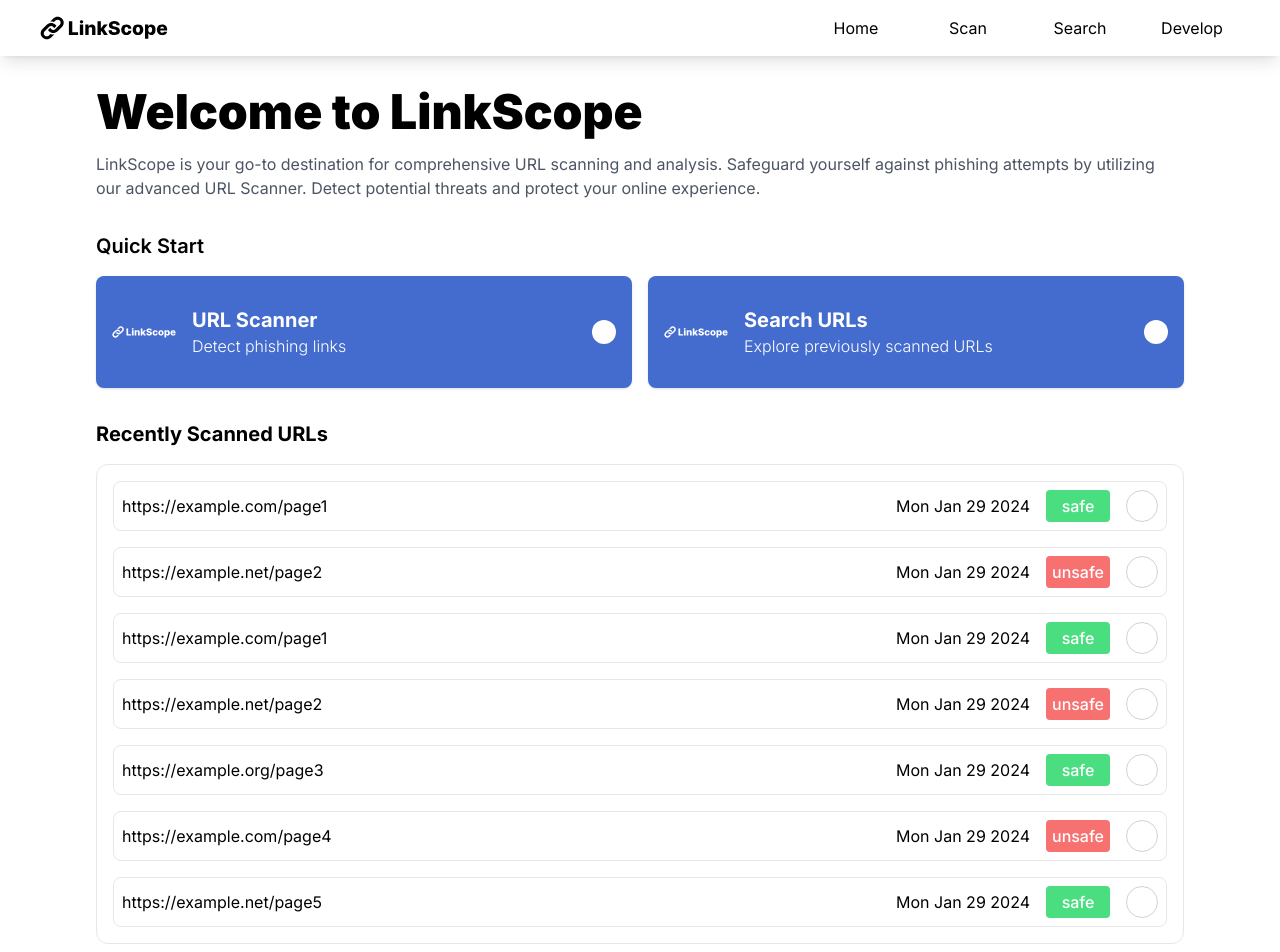
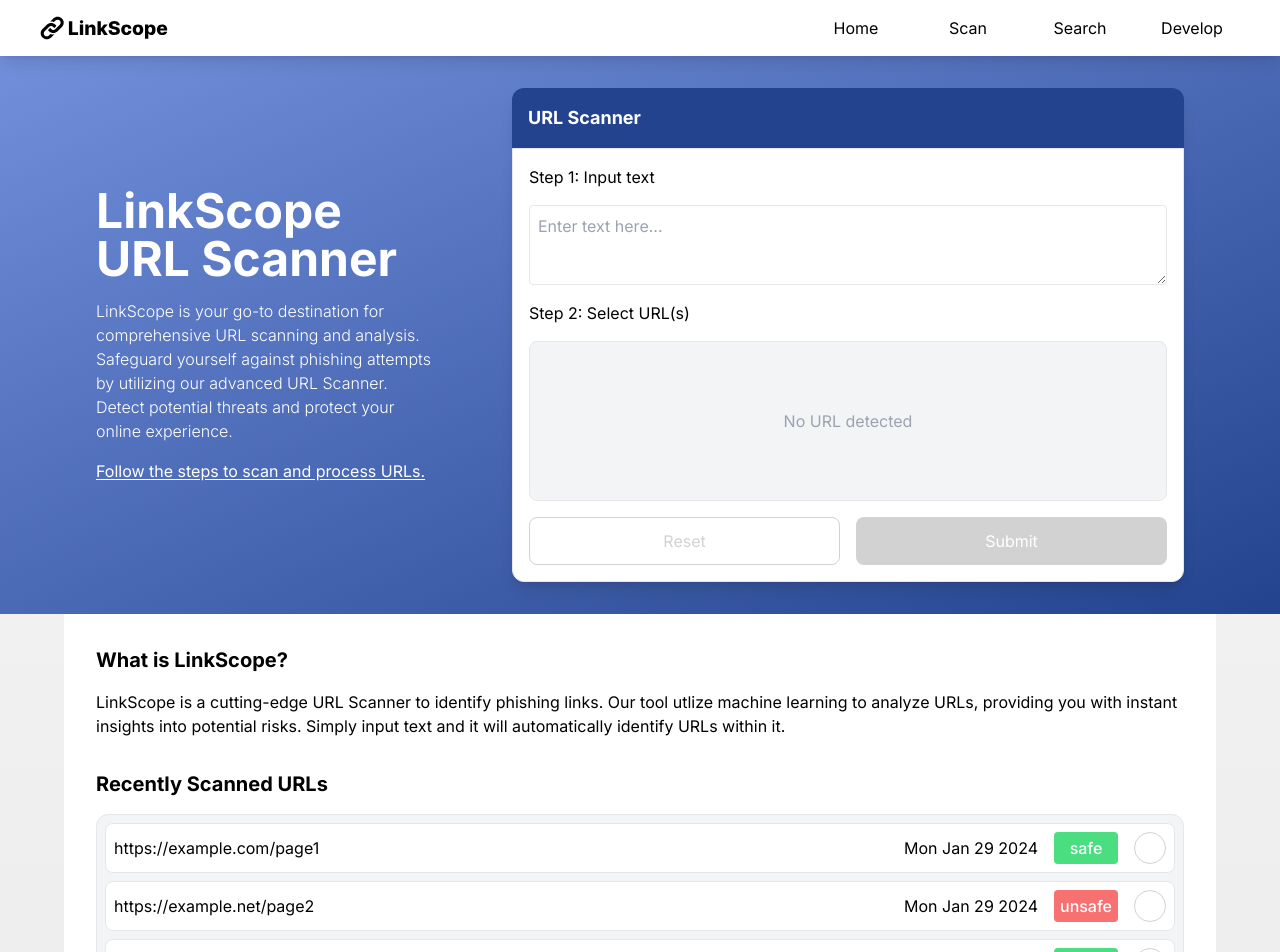
Before and after one commit to Senior-Synergy/linkscope-front, a Next.js app: page / in a window 1280 px wide. Shown: the top 952 px of the page. Built offline with nearby package versions, Linux system fonts and the light colour scheme.

Commit message:
Update overall UI designs and color usage to the current design

```diff
--- a/src/app/develop/page.tsx
+++ b/src/app/develop/page.tsx
@@ -2,7 +2,7 @@ import React from "react";
 
 function DevelopPage() {
   return (
-    <main className="p-8 self-center w-full max-w-5xl">
+    <main className="flex flex-col flex-auto gap-4 p-4 md:p-8 self-center w-full max-w-6xl bg-white">
       <header>
         <h1 className="text-3xl font-bold mb-4">Develop Page</h1>
         <p className="text-gray-600">
@@ -84,6 +84,10 @@ function DevelopPage() {
           </div>
         </div>
       </div>
+
+      <footer className="mt-8 text-gray-500 text-sm">
+        <p>LinkScope | Senior Synergy</p>
+      </footer>
     </main>
   );
 }
--- a/src/app/globals.css
+++ b/src/app/globals.css
@@ -7,8 +7,8 @@
 
 :root {
   --foreground-rgb: 0, 0, 0;
-  --background-start-rgb: 255, 255, 255;
-  --background-end-rgb: 255, 255, 255;
+  --background-start-rgb: 245, 245, 245;
+  --background-end-rgb: 235, 235, 235;
 }
 
 /* @media (prefers-color-scheme: dark) {
--- a/src/app/page.tsx
+++ b/src/app/page.tsx
@@ -1,7 +1,6 @@
 import Scanner from "@/components/scanner/Scanner";
 import SearchResultDisplay from "@/components/search/SearchResultDisplay";
 import { SearchResult, Verdict } from "@/types/searchTypes";
-import Image from "next/image";
 
 function Home() {
   const dummySearchResults: SearchResult[] = [
@@ -45,20 +44,56 @@ function Home() {
 
   return (
     <>
-      <main className="flex flex-col space-y-8 p-4 md:p-8 self-center w-full max-w-6xl">
-        <header>
-          <h1 className="text-5xl font-black mb-4">
-            Welcome to LinkScope
-          </h1>
-          <p className="text-gray-600">
+      <div className="flex items-center justify-center bg-gradient-to-br from-primary-light to-primary-dark">
+        <div className="flex flex-col md:flex-row items-center gap-8 md:gap-20 w-full max-w-6xl p-8">
+          <header className="w-full md:w-1/3 space-y-4">
+            {/* <Image
+              src={"/logo/logo-white.svg"}
+              alt="logo"
+              width={128}
+              height={32}
+            /> */}
+            <h1 className="text-5xl font-bold text-white">LinkScope URL Scanner</h1>
+            <p className="text-white font-light">
               LinkScope is your go-to destination for comprehensive URL scanning
               and analysis. Safeguard yourself against phishing attempts by
               utilizing our advanced URL Scanner. Detect potential threats and
               protect your online experience.
             </p>
+            <p className="text-white underline underline-offset-2">
+              Follow the steps to scan and process URLs.
+            </p>
           </header>
 
+          <div className="w-full md:w-2/3">
+            <Scanner />
+          </div>
+        </div>
+      </div>
+
+      <div className="flex flex-col flex-auto gap-8 p-8 self-center w-full max-w-6xl bg-white">
+        {/* URL Scanner */}
+
+        {/* <div>
+          <h2 className="text-xl font-semibold mb-2">How to Use:</h2>
+          <ol className="list-decimal pl-6">
+            <li>{`Enter your text in the input area.`}</li>
+            <li>{`Select the URLs you want to process.`}</li>
+            <li>{`Click the "Submit" button to initiate the scanning process.`}</li>
+          </ol>
+        </div> */}
+
         <div>
+          <h2 className="text-xl font-bold mb-4">What is LinkScope?</h2>
+          <p>
+            LinkScope is a cutting-edge URL Scanner to identify phishing links.
+            Our tool utlize machine learning to analyze URLs, providing you with
+            instant insights into potential risks. Simply input text and it will
+            automatically identify URLs within it.
+          </p>
+        </div>
+
+        {/* <div>
           <h2 className="text-xl font-semibold mb-4">Quick Start</h2>
           <div className="flex flex-col md:flex-row gap-4">
             <div className="flex w-full md:w-1/2 min-h-28 justify-between items-center gap-4 bg-primary p-4 rounded-lg shadow text-white">
@@ -92,7 +127,7 @@ function Home() {
               <div className="shrink-0 h-6 w-6 rounded-full bg-white" />
             </div>
           </div>
-        </div>
+        </div> */}
 
         <div>
           <h2 className="text-xl font-bold mb-4">Recently Scanned URLs</h2>
@@ -107,7 +142,11 @@ function Home() {
             <li>Item 3</li>
           </ol>
           </div> */}
-      </main>
+
+        <footer className="mt-8 text-gray-500 text-sm">
+          <p>LinkScope | Senior Synergy</p>
+        </footer>
+      </div>
     </>
   );
 }
--- a/src/app/result/page.tsx
+++ b/src/app/result/page.tsx
@@ -2,6 +2,7 @@
 
 import SearchResultDisplay from "@/components/search/SearchResultDisplay";
 import { Verdict } from "@/types/searchTypes";
+import Link from "next/link";
 import React from "react";
 
 interface UrlInfo {
@@ -16,7 +17,13 @@ function ResultPage() {
     const element = document.getElementById(id);
 
     if (element) {
-      element.scrollIntoView({ behavior: "smooth" });
+      const offsetPosition =
+        element.getBoundingClientRect().top + window.scrollY - 70;
+
+      window.scrollTo({
+        top: offsetPosition,
+        behavior: "smooth",
+      });
     }
   };
 
@@ -38,9 +45,9 @@ function ResultPage() {
 
   return (
     <>
-      <main className="flex flex-col gap-y-4 p-4 md:p-8 self-center w-full max-w-6xl">
+      <main className="flex flex-col flex-auto gap-4 p-4 md:p-8 self-center w-full max-w-6xl bg-white">
         <header>
-          <h1 className="text-5xl font-black text-primary">Results</h1>
+          <h1 className="text-3xl font-bold mb-4">Results</h1>
           {/* <p className="text-gray-600">
             Explanation about the what this page offers.
           </p> */}
@@ -49,8 +56,8 @@ function ResultPage() {
         <div>
           <h2 className="text-xl font-bold mb-4">All Scanned URLs</h2>
           <div
-            className="flex flex-col gap-4 p-4 border rounded-xl
-                      drop-shadow bg-white"
+            className="flex flex-col gap-2 p-2 border rounded-xl
+                      bg-gray-100"
           >
             {scanResults.map((scanResult, index) => (
               <button
@@ -82,7 +89,7 @@ function ResultPage() {
                 id={`result-${index}`}
                 key={index}
                 className="flex flex-col gap-4 p-4 border rounded-xl
-                          drop-shadow bg-white"
+                          bg-white"
               >
                 <div
                   className={`flex w-full min-h-28 justify-between items-center gap-4S p-4 rounded-lg shadow text-white ${
@@ -118,14 +125,12 @@ function ResultPage() {
                   <p className="font-bold mb-1">Suspected Features</p>
                   <div className="flex justify-center gap-2">
                     <div className="flex items-center gap-4 bg-white border p-4 rounded-lg w-1/2">
-                      <div className="bg-gray-300 rounded-full h-16 w-16" />
                       <div>
                         <p className="font-medium">Feature name</p>
                         <p className="font-light">Secondary factor</p>
                       </div>
                     </div>
                     <div className="flex items-center gap-4 bg-white border p-4 rounded-lg w-1/2">
-                      <div className="bg-gray-300 rounded-full h-16 w-16" />
                       <div>
                         <p className="font-medium">Feature name</p>
                         <p className="font-light">Secondary factor</p>
@@ -154,7 +159,9 @@ function ResultPage() {
 
                 {/* Buttons */}
                 <div className="flex items-center justify-end w-full space-x-4">
-                  <button
+                  <Link
+                    target="_blank"
+                    href={"https://www.google.com"}
                     className={`flex items-center justify-center
                         w-1/2 h-12 rounded-lg
                         border
@@ -165,7 +172,7 @@ function ResultPage() {
                         }`}
                   >
                     Visit site
-                  </button>
+                  </Link>
 
                   <button
                     className={`flex items-center justify-center
--- a/src/app/scan/page.tsx
+++ /dev/null
@@ -1,57 +0,0 @@
-"use client";
-
-import Scanner from "@/components/scanner/Scanner";
-import Image from "next/image";
-import React from "react";
-
-function ScanPage() {
-  return (
-    <>
-      <div className="flex items-center justify-center bg-gradient-to-br from-primary-light to-primary-dark">
-        <div className="flex flex-col md:flex-row items-center gap-8 md:gap-20 w-full max-w-6xl p-8">
-          <header className="w-full md:w-1/3 space-y-4">
-            {/* <Image
-              src={"/logo/logo-white.svg"}
-              alt="logo"
-              width={128}
-              height={32}
-            /> */}
-            <h1 className="text-5xl font-bold text-white">URL Scanner</h1>
-            <p className="text-white font-light">
-              Unleash the power of our cutting-edge URL Scanner to identify
-              phishing links. Our tool utlize machine learning to analyze URLs,
-              providing you with instant insights into potential risks. Simply
-              input text and it will automatically identify URLs within it.
-            </p>
-            <p className="text-white underline underline-offset-2">
-              Follow the steps to scan and process URLs.
-            </p>
-          </header>
-
-          <div className="w-full md:w-2/3">
-            <Scanner />
-          </div>
-        </div>
-      </div>
-
-      <main className="flex flex-col gap-8 p-8 self-center w-full max-w-6xl">
-        {/* URL Scanner */}
-
-        <div>
-          <h2 className="text-xl font-semibold mb-2">How to Use:</h2>
-          <ol className="list-decimal pl-6">
-            <li>Enter your text in the input area.</li>
-            <li>Select the URLs you want to process.</li>
-            <li>{`Click the "Submit" button to initiate the scanning process.`}</li>
-          </ol>
-        </div>
-
-        <footer className="mt-8 text-gray-500 text-sm">
-          <p>URL Scanner | LinkScope</p>
-        </footer>
-      </main>
-    </>
-  );
-}
-
-export default ScanPage;
--- a/src/app/search/page.tsx
+++ b/src/app/search/page.tsx
@@ -3,9 +3,9 @@ import React from "react";
 
 function SearchPage() {
   return (
-    <main className="flex flex-col gap-8 p-4 md:p-8 self-center w-full max-w-6xl">
+    <main className="flex flex-col flex-auto gap-8 p-4 md:p-8 self-center w-full max-w-6xl bg-white">
       <header>
-        <h1 className="text-5xl font-black mb-4 text-primary">Search URLs</h1>
+        <h1 className="text-3xl font-bold mb-4">Search URLs</h1>
         <p className="text-gray-600">
           {`Explore a vast database of previously scanned URLs using our Search
           feature. Navigate and retrieve valuable information by investigating a
@@ -16,7 +16,7 @@ function SearchPage() {
       <Searcher />
 
       <footer className="mt-8 text-gray-500 text-sm">
-        <p>URL database | LinkScope</p>
+        <p>LinkScope | Senior Synergy</p>
       </footer>
     </main>
   );
--- a/src/components/scanner/Scanner.tsx
+++ b/src/components/scanner/Scanner.tsx
@@ -68,9 +68,18 @@ function Scanner() {
   return (
     <>
       <div
+        className="flex gap-4
+                  w-full p-4
+                  rounded-t-xl bg-primary-dark
+                  text-white text-lg font-bold
+                  shadow-lg"
+      >
+        URL Scanner
+      </div>
+      <div
         className="flex flex-col gap-4
                   w-full p-4
-                  rounded-xl border bg-white shadow-lg"
+                  rounded-b-xl border bg-white shadow-lg"
       >
         {/* Title */}
         <p>Step 1: Input text</p>
--- a/src/components/search/SearchBar.tsx
+++ b/src/components/search/SearchBar.tsx
@@ -8,15 +8,15 @@ interface SearchBarProps {
 function SearchBar({ textInput, onTextInputChange }: SearchBarProps) {
   return (
     <div
-      className="flex gap-4
-              w-full p-4
-              rounded-lg border bg-white"
+      className="flex gap-2
+              w-full p-2
+              rounded-lg border bg-gray-100"
     >
       <label className="grow">
         <input
           className={`w-full p-2 rounded-lg
                     border focus:outline-none focus:ring-1 focus:ring-primary-light
-                    bg-gray-50`}
+                    bg-white`}
           name="search-query"
           placeholder="Enter search terms..."
           value={textInput}
--- a/src/components/search/SearchResultDisplay.tsx
+++ b/src/components/search/SearchResultDisplay.tsx
@@ -8,9 +8,9 @@ interface SearchResultDisplayProps {
 function SearchResultDisplay({ searchResults }: SearchResultDisplayProps) {
   return (
     <div
-      className="flex flex-col gap-4
-                w-full p-4
-                rounded-xl border bg-white"
+      className="flex flex-col gap-2
+                w-full p-2
+                rounded-xl border bg-gray-100"
     >
       {searchResults.map((result, index) => (
         <div
```
Lines whose indentation alone changed are shown as unchanged.
